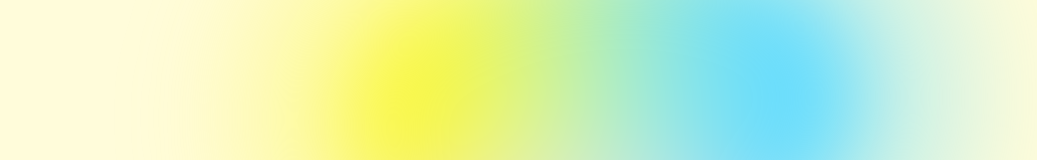
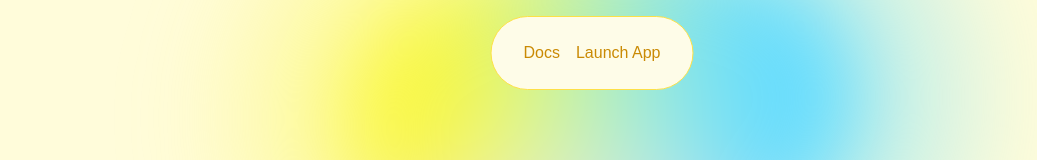
Before and after one commit to theSynthOS/synthos-landing, a Next.js app: page / in a window 1280 px wide. Shown: the top 160 px of the page, without its empty margins (48-1085 px from the left). Built offline with nearby package versions, Linux system fonts and the light colour scheme; a web font is replaced by a local one.

Commit message:
navbar added

```diff
--- a/package.json
+++ b/package.json
@@ -15,6 +15,7 @@
     "@react-three/fiber": "^9.0.4",
     "class-variance-authority": "^0.7.1",
     "clsx": "^2.1.1",
+    "framer-motion": "^12.4.7",
     "framer-motion-3d": "^12.4.7",
     "gsap": "^3.12.7",
     "lucide-react": "^0.476.0",
--- a/src/app/components/MainComponents/HowItWorks/page.tsx
+++ b/src/app/components/MainComponents/HowItWorks/page.tsx
@@ -85,6 +85,7 @@ export function HowItWorks() {
     <>
      <div className="relative min-h-screen bg-[rgb(255, 252, 218)]">
       <div className="relative z-10">
+        <h1 className="text-4xl font-bold text-center mb-10 text-yellow-700">How It Works</h1>
         <StickyScroll content={content} />
       </div>
     </div>
--- a/src/app/components/MainComponents/WhyAreWeHere/page.tsx
+++ b/src/app/components/MainComponents/WhyAreWeHere/page.tsx
@@ -6,7 +6,7 @@ import { InfiniteMovingCards } from "@/components/ui/infinite-moving-cards";
 export function WhyAreWeHere() {
   return (
     <div className="h-[40rem] rounded-md flex flex-col antialiased items-center justify-center relative overflow-hidden">
-      <h1 className="text-4xl font-bold text-center mb-10">Pain Points and Our Approach</h1>
+      <h1 className="text-4xl font-bold text-center mb-10 text-yellow-700">Pain Points and Our Approach</h1>
       <InfiniteMovingCards
         items={painPoints}
         direction="right"
@@ -17,6 +17,7 @@ export function WhyAreWeHere() {
 }
 
 const painPoints = [
+
   {
     id: 1,
     quote: "Users are tired of juggling multiple dApps, searching for the best yield on their own.",
@@ -34,5 +35,11 @@ const painPoints = [
     quote: "Fear of accidentally signing something malicious.",
     name: "Solution",
     title: "SynthOS runs on a secure foundation so you always see exactly what you're agreeing to, no more blind trust."
+  },
+  {
+    id:4,
+    quote: "There are too many AI agents in the space—how do users find them or even remember their names?",
+    name: "Solution",
+    title: "SynthOS simplifies the search by categorizing AI agents based on their specific actions, making discovery effortless."
   }
 ];
--- a/src/app/components/ui/sticky-scroll-reveal.tsx
+++ b/src/app/components/ui/sticky-scroll-reveal.tsx
@@ -55,14 +55,14 @@ export const StickyScroll = ({
                 <motion.h2
                   initial={{ opacity: 0 }}
                   animate={{ opacity: activeCard === index ? 1 : 0.3 }}
-                  className="text-3xl font-bold text-gray-800"
+                  className="text-3xl font-bold text-yellow-700"
                 >
                   {item.title}
                 </motion.h2>
                 <motion.p
                   initial={{ opacity: 0 }}
                   animate={{ opacity: activeCard === index ? 1 : 0.3 }}
-                  className="text-lg text-gray-600 max-w-sm mt-10"
+                  className="text-lg text-yellow-600 max-w-sm mt-10"
                 >
                   {item.description}
                 </motion.p>
@@ -75,7 +75,7 @@ export const StickyScroll = ({
         <div
           style={{ background: backgroundColors[0] }} // Solid background color
           className={cn(
-            "hidden lg:block h-full w-[40rem] rounded-lg sticky top-10 overflow-hidden border-4 border-grey-200",
+            "hidden lg:block h-full w-[40rem] rounded-lg sticky top-10 overflow-hidden border-4 border-yellow-600",
             contentClassName
           )}
         >
--- a/src/app/globals.css
+++ b/src/app/globals.css
@@ -60,3 +60,21 @@
     @apply text-foreground;
   }
 }
+
+
+
+
+
+
+
+@layer base {
+  * {
+    @apply border-border outline-ring/50;
+
+  }
+  body {
+    @apply bg-background text-foreground;
+
+  }
+
+}
--- a/src/app/page.tsx
+++ b/src/app/page.tsx
@@ -5,12 +5,26 @@ import OneLiner from "./components/MainComponents/OneLiner/page";
 // import { ThreeScene } from "./components/threeJS/threeScene";
 import { BackgroundGradientAnimation } from "@/components/ui/background-gradient-animation";
 import { motion } from "framer-motion";
-
+import { Menu, MenuItem, HoveredLink } from "@/components/ui/navbar-menu";
+import React from "react";
 
 export default function Home() {
+  const [active, setActive] = React.useState<string | null>(null);
+
   return (
     <main className="h-screen w-full overflow-y-scroll snap-y snap-mandatory">
-           {/* Background Animation with preserved background color */}
+      <div className="fixed top-4 left-1/2 transform -translate-x-1/2 z-50">
+        <Menu setActive={setActive}>
+          <HoveredLink href="https://thesynthos.notion.site/" target="_blank">
+            <MenuItem setActive={setActive} active={active} item="Docs" />
+          </HoveredLink>
+
+          <HoveredLink href="https://app.example.com" target="_blank">
+            <MenuItem setActive={setActive} active={active} item="Launch App" />
+          </HoveredLink>
+        </Menu>
+      </div>
+
       <motion.div
         style={{ opacity:1 }}
         className="absolute inset-0 bg-[rgb(255,252,218)]"
--- a/src/components/ui/infinite-moving-cards.tsx
+++ b/src/components/ui/infinite-moving-cards.tsx
@@ -101,14 +101,14 @@ export const InfiniteMovingCards = ({
                 aria-hidden="true"
                 className="user-select-none -z-1 pointer-events-none absolute -left-0.5 -top-0.5 h-[calc(100%_+_4px)] w-[calc(100%_+_4px)]"
               ></div>
-              <span className="relative z-20 text-xl leading-[1.6] text-gray-800 font-semibold block mb-4">
+              <span className="relative z-20 text-xl leading-[1.6] text-yellow-600 font-semibold block mb-4">
                 {item.quote}
               </span>
               <div className="relative z-20 mt-6 flex flex-col gap-3">
                 <span className="text-lg font-bold text-yellow-700">
                   {item.name}
                 </span>
-                <span className="text-base leading-relaxed text-gray-700">
+                <span className="text-base leading-relaxed text-yellow-500">
                   {item.title}
                 </span>
               </div>
--- /dev/null
+++ b/src/components/ui/navbar-menu.tsx
@@ -0,0 +1,123 @@
+"use client";
+import React from "react";
+import { motion } from "framer-motion";
+import Link from "next/link";
+import Image from "next/image";
+
+const transition = {
+  type: "spring",
+  mass: 0.5,
+  damping: 11.5,
+  stiffness: 100,
+  restDelta: 0.001,
+  restSpeed: 0.001,
+};
+
+export const MenuItem = ({
+  setActive,
+  active,
+  item,
+  children,
+}: {
+  setActive: (item: string) => void;
+  active: string | null;
+  item: string;
+  children?: React.ReactNode;
+}) => {
+  return (
+    <div onMouseEnter={() => setActive(item)} className="relative ">
+      <motion.p
+        transition={{ duration: 0.3 }}
+        className="cursor-pointer text-yellow-600 hover:opacity-[0.9]"
+      >
+        {item}
+      </motion.p>
+      {active !== null && (
+        <motion.div
+          initial={{ opacity: 0, scale: 0.85, y: 10 }}
+          animate={{ opacity: 1, scale: 1, y: 0 }}
+          transition={transition}
+        >
+          {active === item && (
+            <div className="absolute top-[calc(100%_+_1.2rem)] left-1/2 transform -translate-x-1/2 pt-4">
+              <motion.div
+                transition={transition}
+                layoutId="active" // layoutId ensures smooth animation
+                className="bg-yellow-200  backdrop-blur-sm rounded-2xl overflow-hidden border border-yellow/[0.2] shadow-xl"
+              >
+                <motion.div
+                  layout // layout ensures smooth animation
+                  className="w-max h-full p-4"
+                >
+                  {children}
+                </motion.div>
+              </motion.div>
+            </div>
+          )}
+        </motion.div>
+      )}
+    </div>
+  );
+};
+
+interface MenuProps {
+  setActive: (item: string | null) => void;
+  children?: React.ReactNode;  // Make children optional
+}
+
+export const Menu = ({
+  setActive,
+  children,
+}: MenuProps) => {
+  return (
+    <nav
+      onMouseLeave={() => setActive(null)} // resets the state
+      className="relative rounded-full border border-yellow-300 bg-yellow-50 shadow-input flex justify-center space-x-4 px-8 py-6 "
+    >
+      {children}
+    </nav>
+  );
+};
+
+export const ProductItem = ({
+  title,
+  description,
+  href,
+  src,
+}: {
+  title: string;
+  description: string;
+  href: string;
+  src: string;
+}) => {
+  return (
+    <Link href={href} className="flex space-x-2">
+      <Image
+        src={src}
+        width={140}
+        height={70}
+        alt={title}
+        className="flex-shrink-0 rounded-md shadow-2xl"
+      />
+      <div>
+        <h4 className="text-xl font-bold mb-1 text-black dark:text-white">
+          {title}
+        </h4>
+        <p className="text-neutral-700 text-sm max-w-[10rem] dark:text-neutral-300">
+          {description}
+        </p>
+      </div>
+    </Link>
+  );
+};
+
+export const HoveredLink = ({ children, ...rest }: any) => {
+  return (
+    <Link
+      {...rest}
+      className="text-neutral-700 dark:text-neutral-200 hover:text-black "
+    >
+      {children}
+    </Link>
+  );
+};
```
Also changed, not shown: 1 other file (tests, documents, lock files or other folders).
